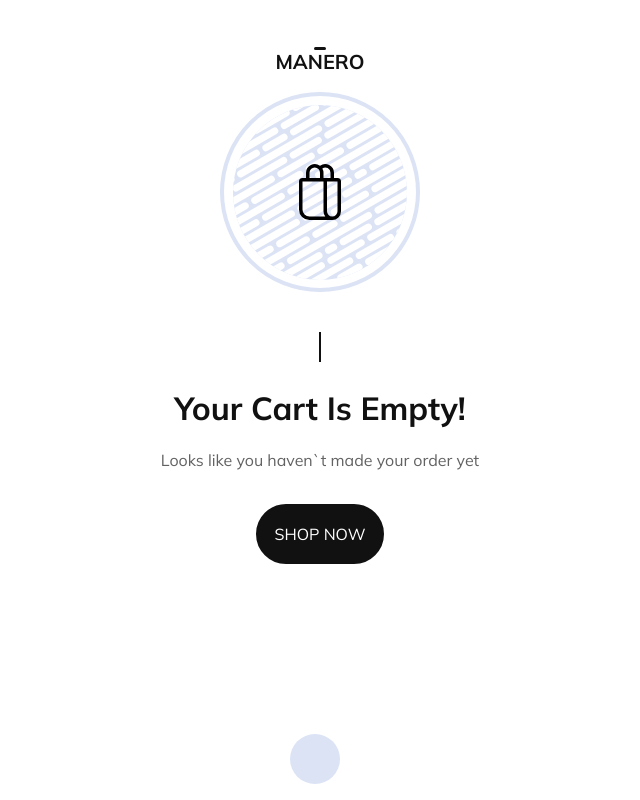
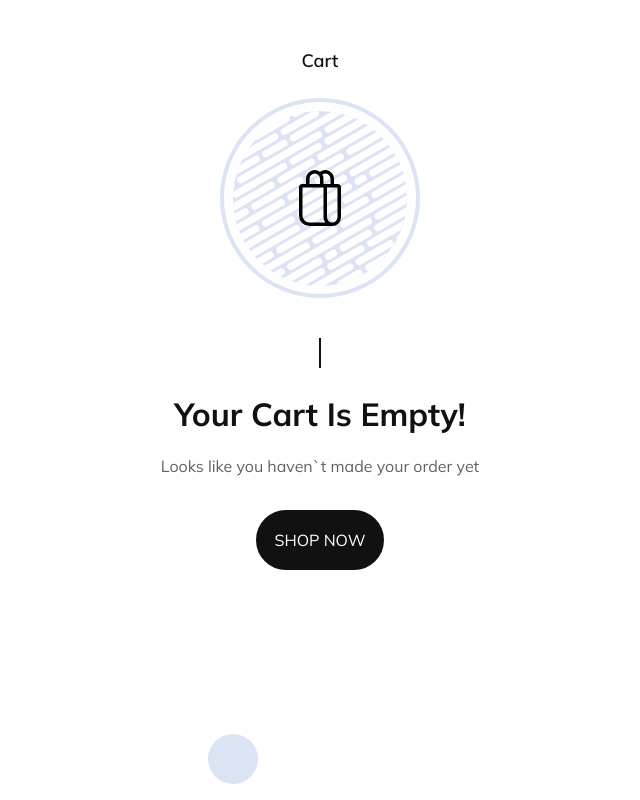
Before and after one commit to OzAlbayrak/Manero_Frontend, a React (Create React App) app in the folder manero/: page /Cart in a window 1280 px wide. Shown: the whole page, without its empty margins (320-960 px from the left). Built offline with nearby package versions, Linux system fonts and the light colour scheme; some icons are missing.

Commit message:
Css uppdating

```diff
--- a/manero/src/App.css
+++ b/manero/src/App.css
@@ -1261,7 +1261,7 @@ main {
 .cart-btn-container {
   display: flex;
   justify-content: center;
-  margin-bottom: 60px;
+  margin-bottom: 80px;
 }
 
 .custom-btn {
--- a/manero/src/Views/CartView.js
+++ b/manero/src/Views/CartView.js
@@ -20,8 +20,8 @@ export const CartView = () => {
   }, [items])
 
   return (
-    <div className='container d-flex flex-column'>
-      <Header title={"MANERO"} hasSideIcon={true} isMenu={true} hasCart={true} />
+    <div className='cart-container d-flex flex-column'>
+      <Header title={"Cart"} hasSideIcon={true} isMenu={true} hasCart={true} />
 
 
 
--- a/manero/src/Views/CheckoutView.js
+++ b/manero/src/Views/CheckoutView.js
@@ -18,7 +18,7 @@ const CheckoutView = () => {
   //const [email, setEmail] = useState("order@myorder.com");
   const [deliveryMethod, setdeliveryMethod] = useState("PostNord");
   const [payment, setpayment] = useState("VISA CARD");
-  const [promoCodes, setPromoCodes ] = useState([]);
+  const [promoCodes, setPromoCodes] = useState([]);
   const [data, setData] = useState({
     Price: 45,
     Profile: {
@@ -72,17 +72,17 @@ const CheckoutView = () => {
     */
 
     //console.log('email:',email);
-    console.log('items:',items);
-    console.log('paymentMethod:',payment);
-    console.log('comment:',comments);
-    console.log('delivery:',deliveryMethod);
-    console.log('promoCodes:',promoCodes);
+    console.log('items:', items);
+    console.log('paymentMethod:', payment);
+    console.log('comment:', comments);
+    console.log('delivery:', deliveryMethod);
+    console.log('promoCodes:', promoCodes);
 
-    console.log('profile:',data.Profile);
-    console.log('Products:',data.Products);
-    console.log('Comment:',data.Comment);
-    console.log('Delivery:',data.Delivery);
-    console.log('PromoCode:',data.PromoCodes);
+    console.log('profile:', data.Profile);
+    console.log('Products:', data.Products);
+    console.log('Comment:', data.Comment);
+    console.log('Delivery:', data.Delivery);
+    console.log('PromoCode:', data.PromoCodes);
 
     /*
    const [data, setData] = useState({
@@ -116,10 +116,10 @@ const CheckoutView = () => {
 
 */
 
-  fetch('https://sijb-cms22-backend.azurewebsites.net/api/Order',{
+    fetch('https://sijb-cms22-backend.azurewebsites.net/api/Order', {
 
       method: 'POST',
-    headers: {'Content-type': 'application/json'},
+      headers: { 'Content-type': 'application/json' },
       body: JSON.stringify(data)
     }).then(res => res.json())
       .then(data => console.log(data))
@@ -230,7 +230,7 @@ const CheckoutView = () => {
 
       <div className='shipping-address'>
         <p className='semi'>Shipping details</p>
-        <NavLink to='/Shipping details'>
+        <NavLink to='/Shippment'>
           <i className='fa-regular fa-chevron-right'></i>
         </NavLink>
       </div>
@@ -239,7 +239,7 @@ const CheckoutView = () => {
       <hr />
       <div className='shipping-address'>
         <p className='semi'>Payment Method</p>
-        <NavLink to='/Payment method'>
+        <NavLink to='/Payment'>
           <i className='fa-regular fa-chevron-right'></i>
         </NavLink>
       </div>
--- a/manero/src/Views/OrderCompletedView.js
+++ b/manero/src/Views/OrderCompletedView.js
@@ -13,7 +13,7 @@ const OrderCompletedView = () => {
             <h4>Thank you!</h4>
 
             <div className='mx-auto'>
-                <NavLink to='/'>
+                <NavLink to='/Order'>
                     <button className='btn rounded-pill my-3 custom-btn'>
                         VIEW ORDER
                     </button>
--- a/manero/src/assets/scss/components/sections/_cart.scss
+++ b/manero/src/assets/scss/components/sections/_cart.scss
@@ -42,7 +42,7 @@
 .cart-btn-container {
     display: flex;
     justify-content: center;
-    margin-bottom: 60px;
+    margin-bottom: 80px;
 }
 
 .custom-btn {
```
Lines whose indentation alone changed are shown as unchanged.
